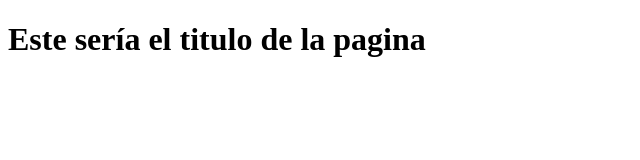
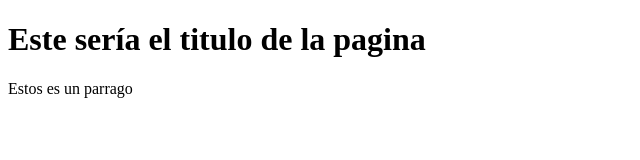
Before and after one commit to Yiyar1/Proyecto-B, a plain HTML site: page index.html in a window 1280 px wide. Shown: the whole page, without its empty margins (0-640 px from the left). Drawn offline with Linux system fonts and the light colour scheme.

Commit message:
Update index.html

```diff
--- a/index.html
+++ b/index.html
@@ -13,7 +13,7 @@
 <body>
 
     <h1>Este sería el titulo de la pagina</h1>
-
+    <p> Estos es un parrago </p>
 </body>
 
 </html>
```
